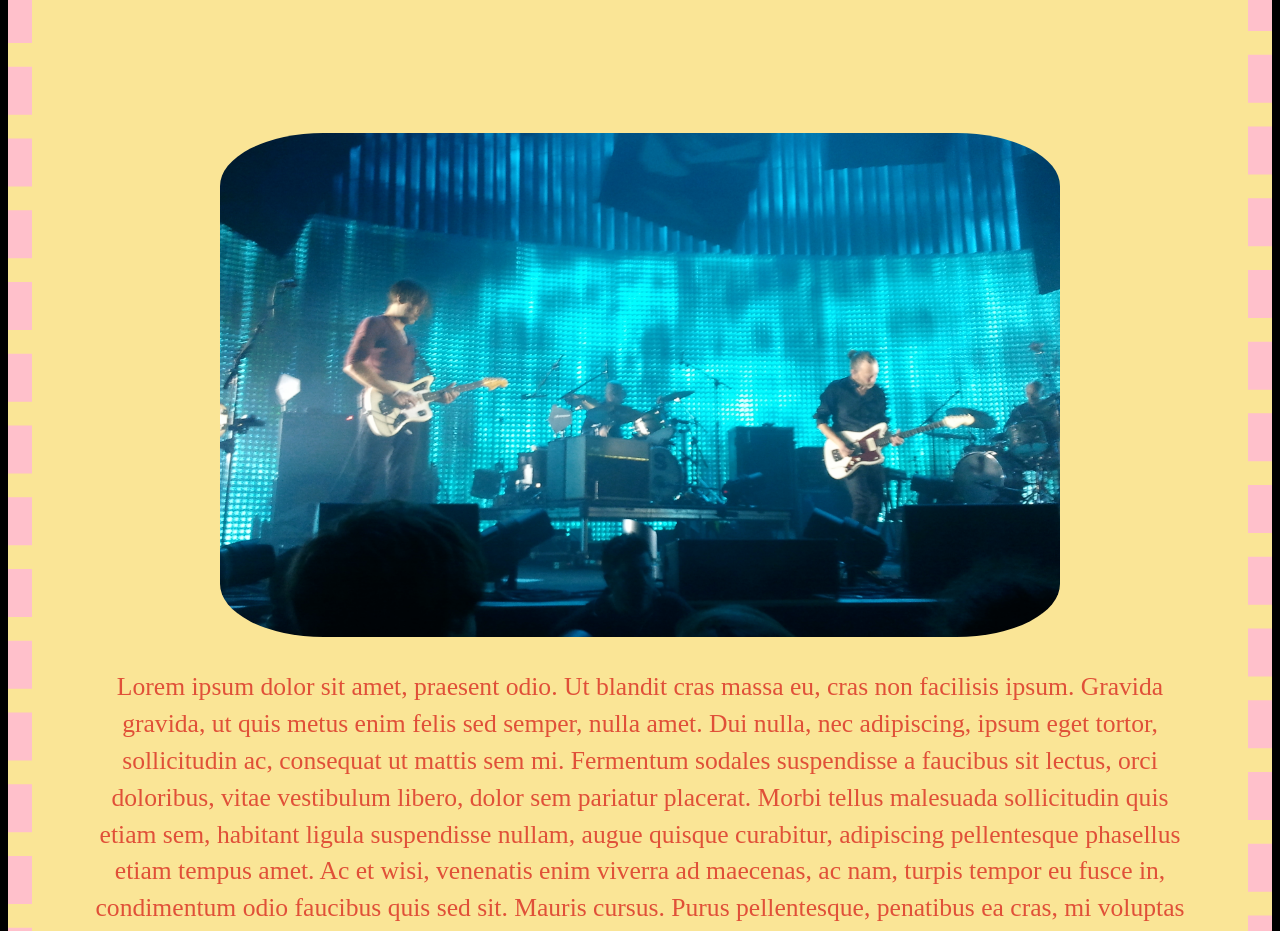
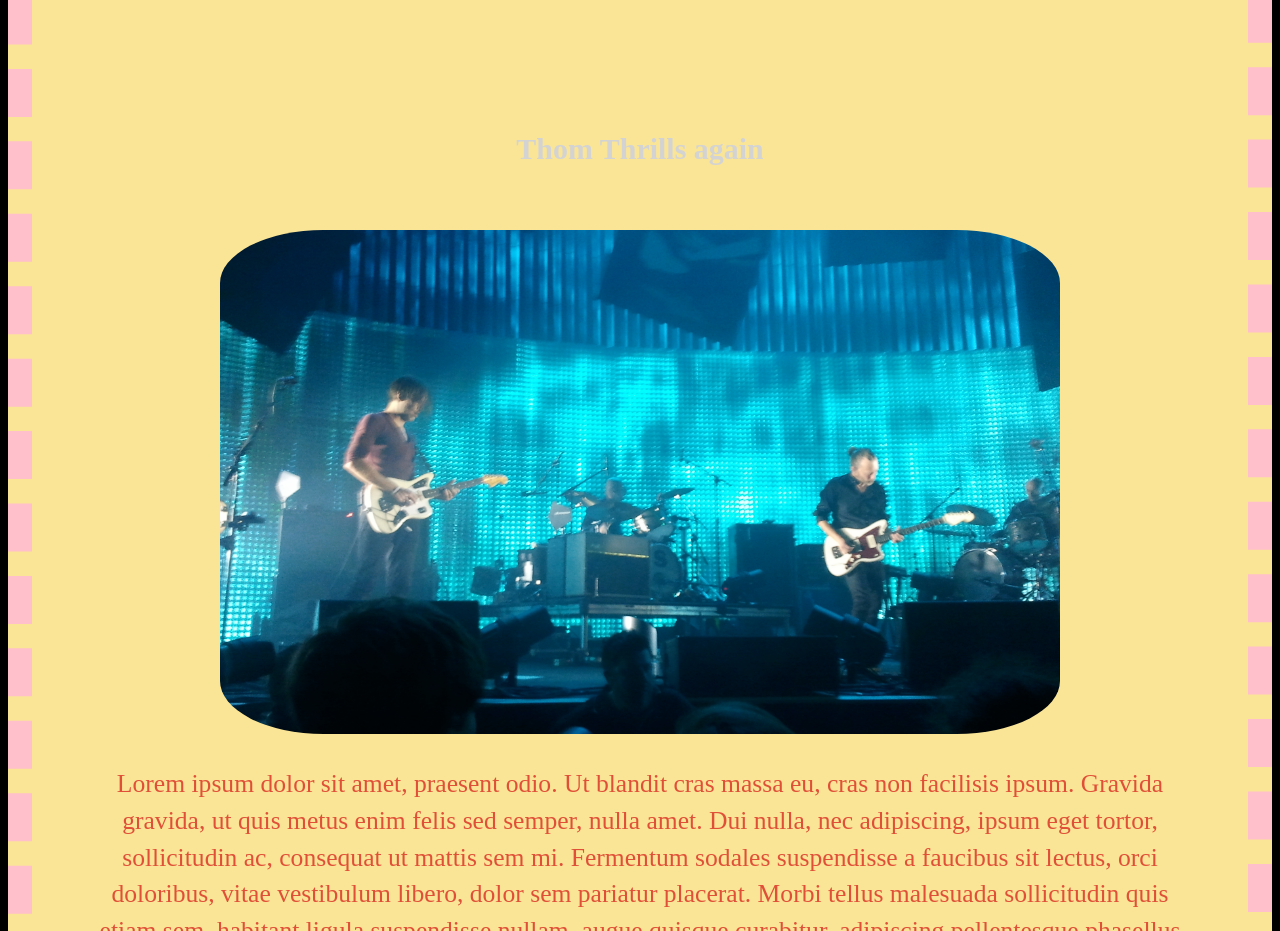
Before and after one commit to sirwilliamiv/Blog-page-styling, a plain HTML site: page index.html in a window 1280 px wide. Shown: the part 9040-9971 px from the top of the page. Drawn offline with Linux system fonts and the light colour scheme.

Commit message:
adding all files

```diff
--- a/index.html
+++ b/index.html
@@ -49,6 +49,7 @@
 
 		  			</div>
 		  		 <div class="post" id="six">
+		  		 	<h3>Thom Thrills again</h3>
 		  				<img src="images/thom1.jpg" alt="raidohead2" class="img-circle">Lorem ipsum dolor sit amet, praesent odio. Ut blandit cras massa eu, cras non facilisis ipsum. Gravida gravida, ut quis metus enim felis sed semper, nulla amet. Dui nulla, nec adipiscing, ipsum eget tortor, sollicitudin ac, consequat ut mattis sem mi. Fermentum sodales suspendisse a faucibus sit lectus, orci doloribus, vitae vestibulum libero, dolor sem pariatur placerat. Morbi tellus malesuada sollicitudin quis etiam sem, habitant ligula suspendisse nullam, augue quisque curabitur, adipiscing pellentesque phasellus etiam tempus amet. Ac et wisi, venenatis enim viverra ad maecenas, ac nam, turpis tempor eu fusce in, condimentum odio faucibus quis sed sit. Mauris cursus. Purus pellentesque, penatibus ea cras, mi voluptas fugiat.
 		  				<footer class="post-foot">by Billy Connolly 11/15</footer>
 		  			</div>
```
